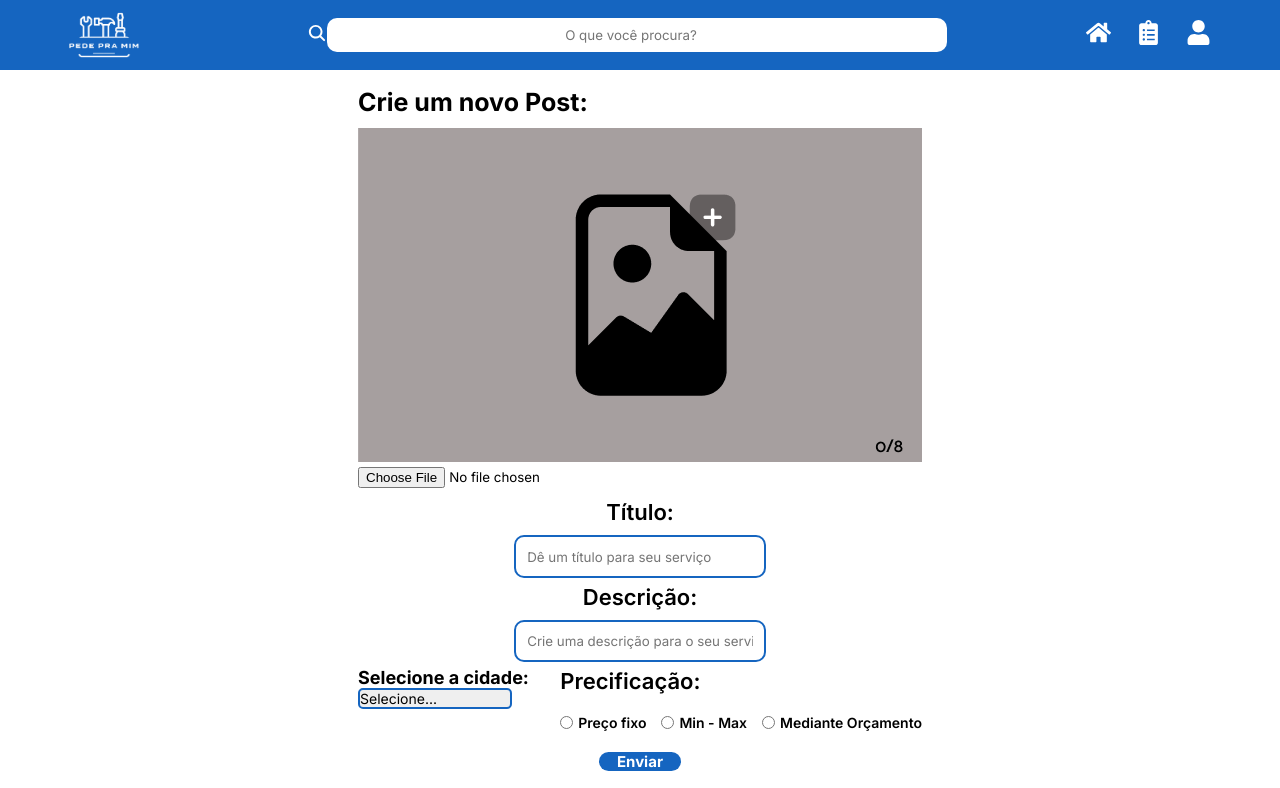
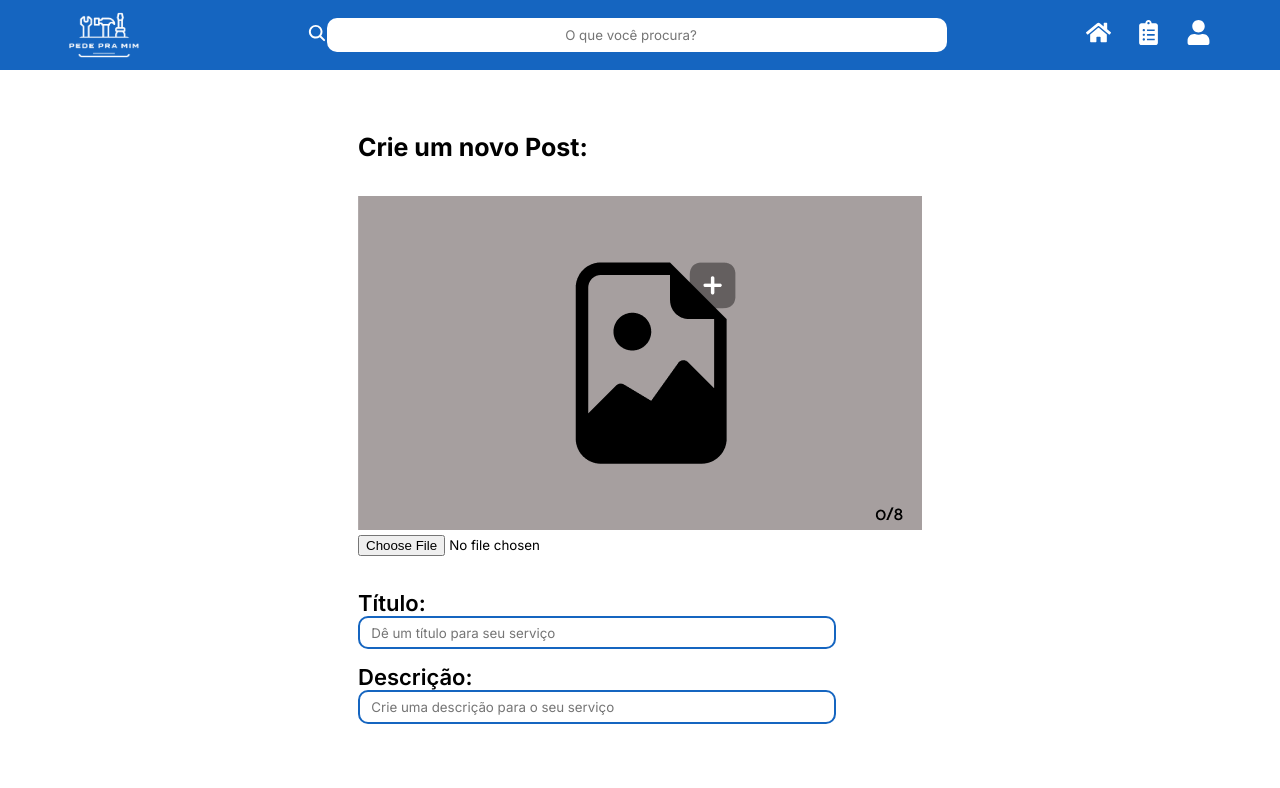
Before and after one commit to Leochin1206/Projeto-Web, a React (Create React App) app in the folder projeto-web-metrocamp/: page /CriarNovoPost in a window 1280 px wide. Shown: the top 788 px of the page. Built offline with nearby package versions, Linux system fonts and the light colour scheme.

Commit message:
melhorCss

```diff
--- a/projeto-web-metrocamp/src/telas/CriarNovoPost/CriarNovoPost.css
+++ b/projeto-web-metrocamp/src/telas/CriarNovoPost/CriarNovoPost.css
@@ -1,47 +1,35 @@
 .PagPrincipal{
     display: flex;
     align-items: center;
-    justify-content: space-around;
+    justify-content: center;
     flex-direction: column;
-    /*height: 100vh;*/
-    width: 100%;
-    /*background-color: black;*/
+    height: 100vh;
+    width: 100vw;
 }
 
 .PagPrincipal h1{
     font-size: 25px;
-    margin-top: 3%;
     color: black;
 }
 
 .gapImgTitle{
-    display: flex;
     flex-direction: column;
-    justify-content: center;
-    align-content: center;
+    align-content: space-around;
     margin-top: 2%;
     height: 60%;
-    /*background-color: blue;*/
-    display: flex;
 }
 
 .ImgCriar{
     width: 87%;
     height: 60%;
     display: flex;
-    flex-direction: row;
     align-items: center;
     justify-content: center;
-
 }
 
-.ImgContent{
-    object-fit: fill;
-}
 .uploadImg{
     flex-direction: column;
     align-content: flex-end;
-   /*background-color: purple;*/
 }
 
 .AcertarForms{
@@ -49,15 +37,13 @@
     flex-direction: column;
     justify-content: flex-start;
     width:100%;
+    height: 30%;
     margin-top: 1%;
-    /*background-color: orange;*/
 }
 
 .camposCriarPost{
-    display: flex;
-    align-items: center;
-    flex-direction: column;
-    justify-content: center;
+    flex-direction: row;
+    justify-content: flex-start;
     width:100%;
     margin-top: 1%;
 }
@@ -71,8 +57,8 @@ label{
 
 input[id="Titulo"],
 textarea {
-            width: 40%;
-            height: 2%;
+            width: 80%;
+            height: 10%;
             padding: 2%;
             border: 2px solid #1565C0;
             border-radius: 10px;
@@ -80,33 +66,32 @@ textarea {
 
 input[id="Descricao"],
 textarea {
-            width: 40%;
-            height: 2%;
+            width: 80%;
+            height: 10%;
             padding: 2%;
             border: 2px solid #1565C0;
             border-radius: 10px;
         }
-/*
+
 label[id="nomeTitulo"],
 textarea{
-            {margin-right: 39%;}
+            margin-right: 39%;
         }
 
 label[id="nomeDescricao"],
 textarea{
             margin-right: 37%;
         }
-*/
+
 
         /* Div da Lista e da Precificacao*/
         .cidadePreco {
             display: flex;
-            align-content: center;
+            align-content: flex-end;
             justify-content: space-between;
-            height: 70%;
-            width: 100%;
+            height: 40%;
+            width: 110%;
             gap: 5%;
-           /* background-color: green;*/
         }
 
         /* Estilização da Lista de cidades */
@@ -210,10 +195,12 @@ textarea{
 
         .divBotao {
             display: flex;
+            flex-direction: row;
+            align-content: center;
             justify-content: center;
             padding: 2%;
             width: 96%;
-            /*background-color: red;*/
+            height: 35%;
         }
 
         .botaoPost {
@@ -222,8 +209,8 @@ textarea{
             font-family: 'Inter';
             font-size: 15px;
             font-weight: 700;
-            height: 180%;
-            width: 15%;
+            height: 15%;
+            width: 20%;
             border-radius: 10px;
             border: none;
             justify-content: center;
```
